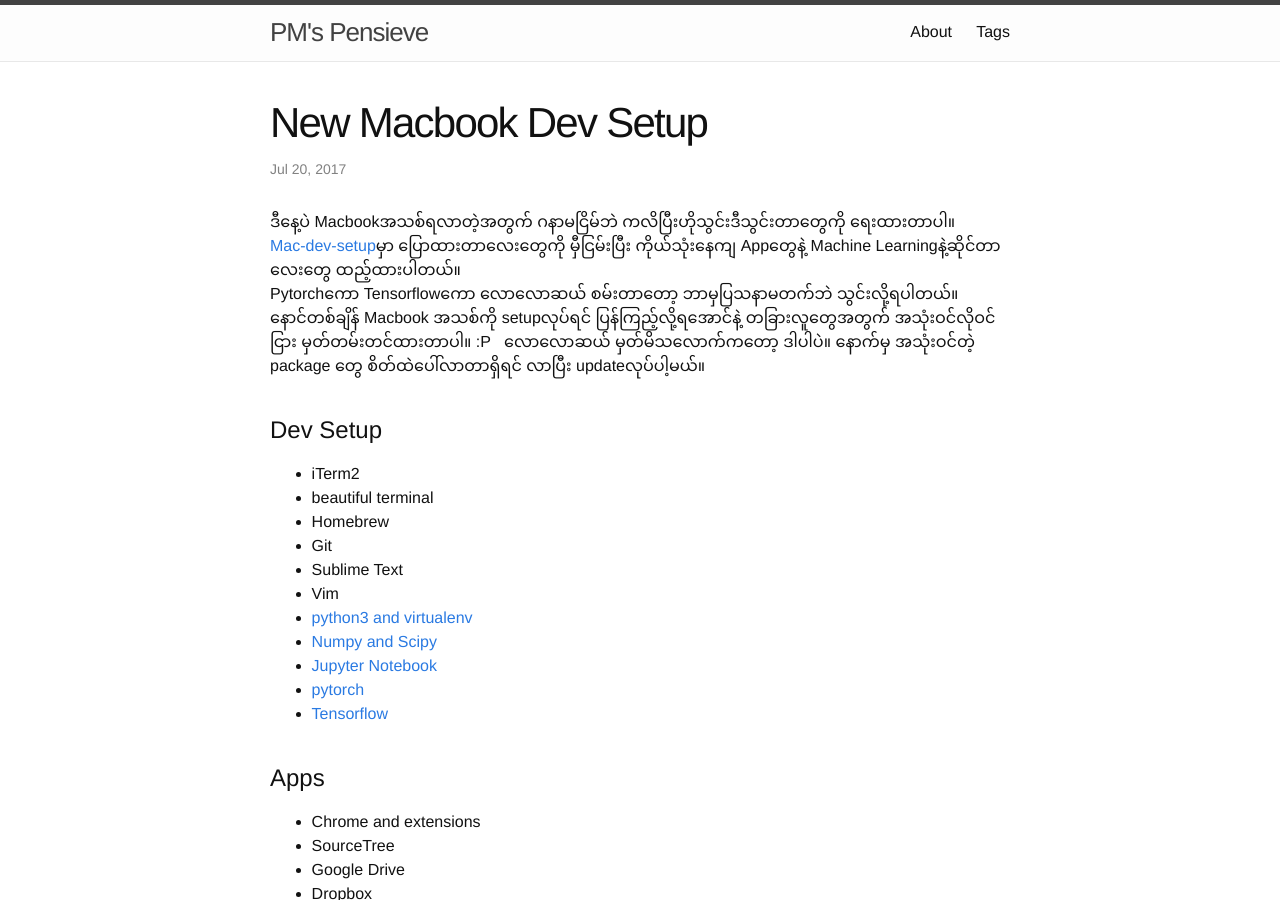
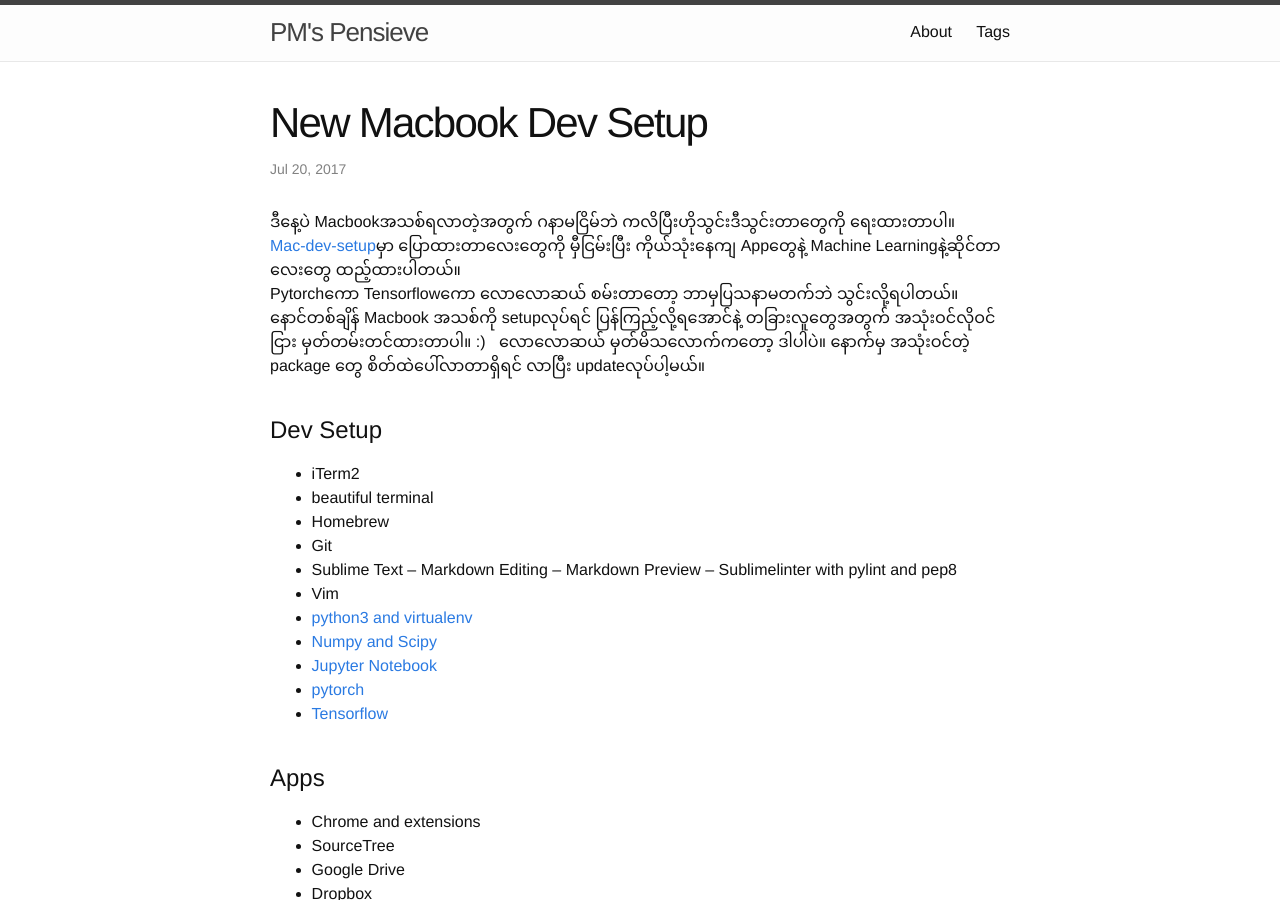
Before and after one commit to phu-pmh/logs, a Jekyll site: the page built from _posts/2017-07-20-New-Mac-Dev.md, in a window 1280 px wide and 900 px high. Built offline with Jekyll 4.4.1, drawn with Linux system fonts in a browser that asks for light colours; comment, search, counter and statistics services are not loaded.

Commit message:
Update 2017-07-20-New-Mac-Dev.md

```diff
--- a/_posts/2017-07-20-New-Mac-Dev.md
+++ b/_posts/2017-07-20-New-Mac-Dev.md
@@ -11,8 +11,9 @@ mathjax: false
 ဒီနေ့ပဲ Macbookအသစ်ရလာတဲ့အတွက် ဂနာမငြိမ်ဘဲ ကလိပြီးဟိုသွင်းဒီသွင်းတာတွေကို ရေးထားတာပါ။
 [Mac-dev-setup](https://github.com/nicolashery/mac-dev-setup#homebrew)မှာ ပြောထားတာလေးတွေကို မှီငြမ်းပြီး ကိုယ်သုံးနေကျ Appတွေနဲ့ Machine Learningနဲ့ဆိုင်တာလေးတွေ ထည့်ထားပါတယ်။
 Pytorchကော Tensorflowကော လောလောဆယ် စမ်းတာတော့ ဘာမှပြသနာမတက်ဘဲ သွင်းလို့ရပါတယ်။
-နောင်တစ်ချိန် Macbook အသစ်ကို setupလုပ်ရင် ပြန်ကြည့်လို့ရအောင်နဲ့ တခြားလူတွေအတွက် အသုံးဝင်လိုဝင်ငြား မှတ်တမ်းတင်ထားတာပါ။ :P
+နောင်တစ်ချိန် Macbook အသစ်ကို setupလုပ်ရင် ပြန်ကြည့်လို့ရအောင်နဲ့ တခြားလူတွေအတွက် အသုံးဝင်လိုဝင်ငြား မှတ်တမ်းတင်ထားတာပါ။ :)
 လောလောဆယ် မှတ်မိသလောက်ကတော့ ဒါပါပဲ။ နောက်မှ အသုံးဝင်တဲ့ package တွေ စိတ်ထဲပေါ်လာတာရှိရင် လာပြီး updateလုပ်ပါ့မယ်။
+
 
 
 # Dev Setup
@@ -21,6 +22,9 @@ Pytorchကော Tensorflowကော လောလောဆယ် စမ်းတ
 - Homebrew
 - Git
 - Sublime Text
+-- Markdown Editing
+-- Markdown Preview
+-- Sublimelinter with pylint and pep8
 - Vim
 - [python3 and virtualenv](#python3-and-virtualenv)
 - [Numpy and Scipy](#numpy-and-scipy)
```
